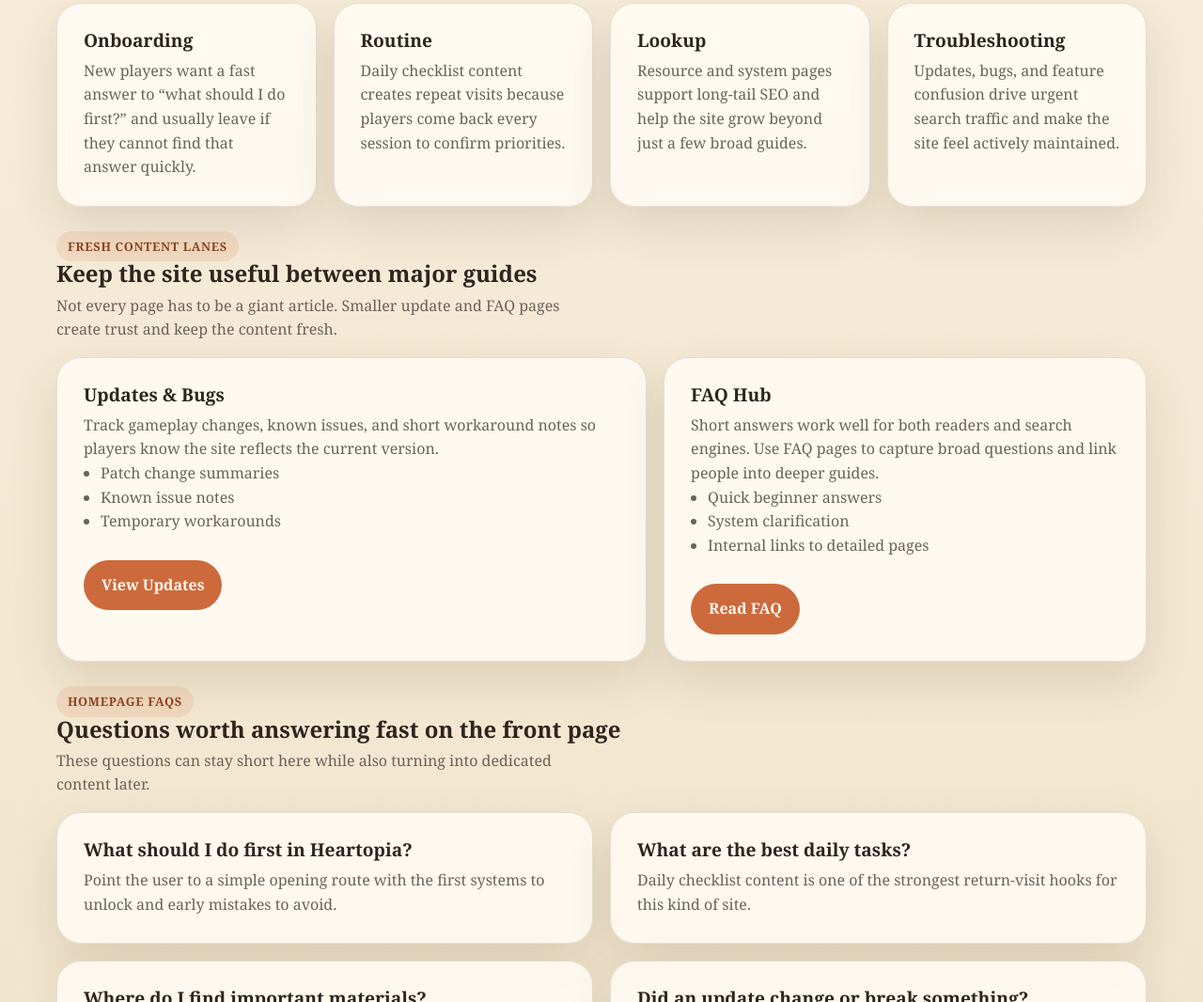
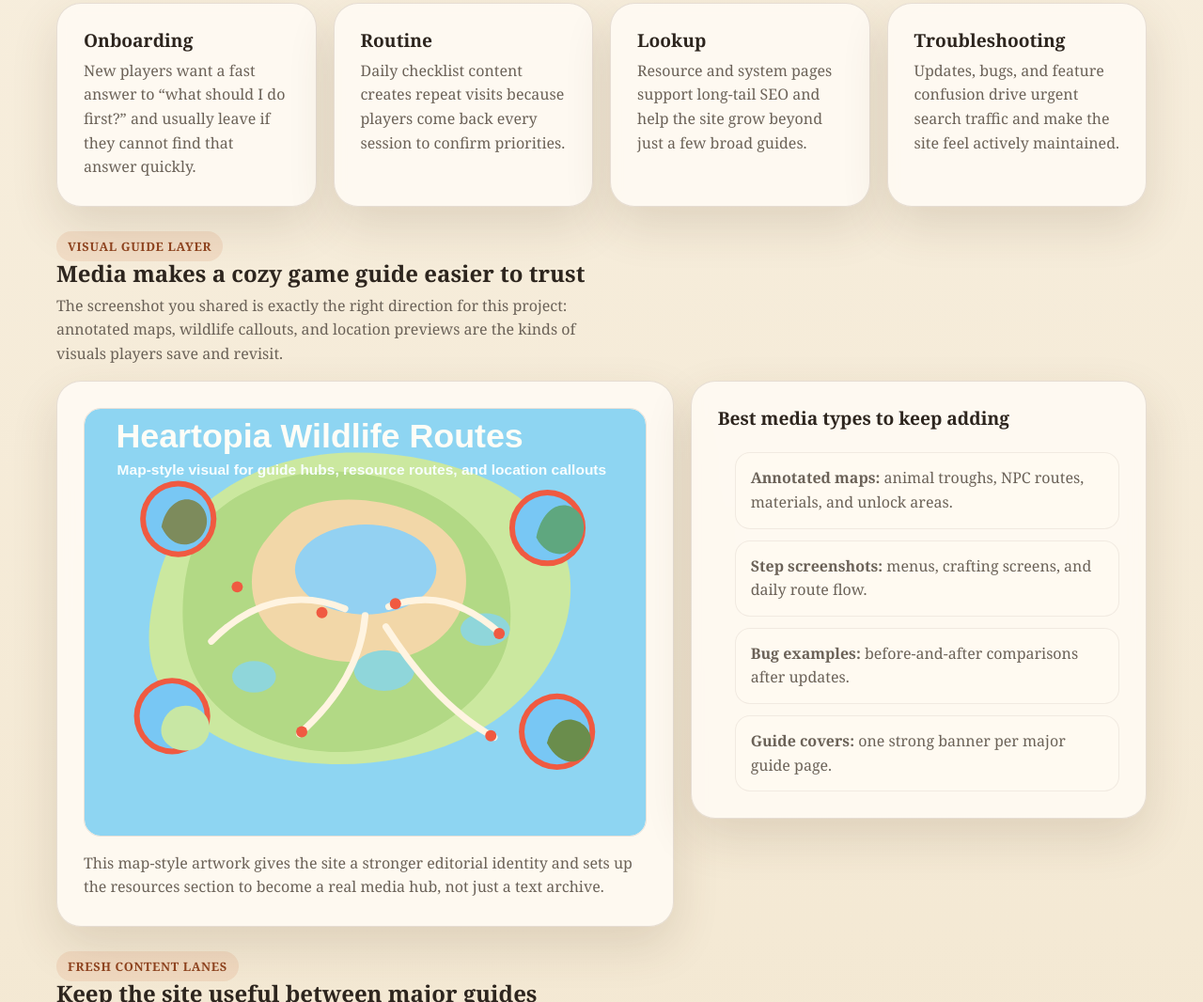
Before and after one commit to shenlongbin/heartopia-strategy, a plain HTML site: page index.html in a window 1280 px wide. Shown: the part 1734-2800 px from the top of the page at 94% size. Drawn offline with Linux system fonts and the light colour scheme.

Commit message:
Add visual media assets and map sections

```diff
--- a/index.html
+++ b/index.html
@@ -84,6 +84,7 @@
 
     .hero-copy,
     .hero-panel,
+    .media-frame,
     .section-card,
     .guide-card,
     .update-card,
@@ -97,6 +98,7 @@
 
     .hero-copy,
     .hero-panel,
+    .media-frame,
     .section-card,
     .guide-card,
     .update-card,
@@ -192,6 +194,26 @@
       margin-bottom: 12px;
     }
 
+    .media-frame {
+      margin-top: 22px;
+      padding: 14px;
+      background: rgba(255, 255, 255, 0.42);
+    }
+
+    .media-frame img,
+    .guide-card img {
+      display: block;
+      width: 100%;
+      border-radius: 18px;
+      border: 1px solid rgba(84, 60, 38, 0.12);
+    }
+
+    .caption {
+      margin-top: 10px;
+      color: var(--muted);
+      font-size: 0.92rem;
+    }
+
     .checklist,
     .bullet-list {
       display: grid;
@@ -230,6 +252,7 @@
 
     .needs-grid,
     .guides-grid,
+    .media-grid,
     .updates-grid,
     .faq-grid {
       display: grid;
@@ -242,6 +265,11 @@
 
     .guides-grid {
       grid-template-columns: repeat(3, minmax(0, 1fr));
+    }
+
+    .media-grid {
+      grid-template-columns: 1.15fr 0.85fr;
+      align-items: start;
     }
 
     .updates-grid {
@@ -276,6 +304,22 @@
       gap: 16px;
     }
 
+    .media-notes {
+      padding: 0;
+      margin: 0;
+      list-style: none;
+      display: grid;
+      gap: 12px;
+    }
+
+    .media-notes li {
+      padding: 14px 16px;
+      border-radius: 16px;
+      background: var(--panel-strong);
+      border: 1px solid rgba(84, 60, 38, 0.08);
+      color: var(--muted);
+    }
+
     .guide-card ul,
     .update-card ul {
       padding-left: 18px;
@@ -304,6 +348,7 @@
       .hero,
       .needs-grid,
       .guides-grid,
+      .media-grid,
       .updates-grid,
       .faq-grid {
         grid-template-columns: 1fr;
@@ -382,6 +427,12 @@
             <li><strong>Timely pages:</strong> bug workarounds, patch changes, missing features.</li>
             <li><strong>Internal links:</strong> turn broad guides into article clusters over time.</li>
           </ul>
+          <div class="media-frame">
+            <img src="assets/media/heartopia-cozy-hero.svg" alt="Illustrated Heartopia strategy hero art">
+            <p class="caption">
+              Original SVG site art gives the homepage a polished visual while the screenshot library grows.
+            </p>
+          </div>
         </aside>
       </section>
 
@@ -491,6 +542,38 @@
       <section class="section">
         <div class="section-head">
           <div>
+            <span class="eyebrow">Visual guide layer</span>
+            <h2>Media makes a cozy game guide easier to trust</h2>
+            <p>
+              The screenshot you shared is exactly the right direction for this project: annotated
+              maps, wildlife callouts, and location previews are the kinds of visuals players save
+              and revisit.
+            </p>
+          </div>
+        </div>
+        <div class="media-grid">
+          <article class="guide-card">
+            <img src="assets/media/heartopia-animal-map.svg" alt="Illustrated Heartopia-style route map">
+            <p>
+              This map-style artwork gives the site a stronger editorial identity and sets up the
+              resources section to become a real media hub, not just a text archive.
+            </p>
+          </article>
+          <article class="guide-card">
+            <h3>Best media types to keep adding</h3>
+            <ul class="media-notes">
+              <li><strong>Annotated maps:</strong> animal troughs, NPC routes, materials, and unlock areas.</li>
+              <li><strong>Step screenshots:</strong> menus, crafting screens, and daily route flow.</li>
+              <li><strong>Bug examples:</strong> before-and-after comparisons after updates.</li>
+              <li><strong>Guide covers:</strong> one strong banner per major guide page.</li>
+            </ul>
+          </article>
+        </div>
+      </section>
+
+      <section class="section">
+        <div class="section-head">
+          <div>
             <span class="eyebrow">Fresh content lanes</span>
             <h2>Keep the site useful between major guides</h2>
             <p>
```
Also changed, not shown: resources-map.html (+53 -1 lines), assets/media/heartopia-animal-map.svg (added), assets/media/heartopia-cozy-hero.svg (added).
